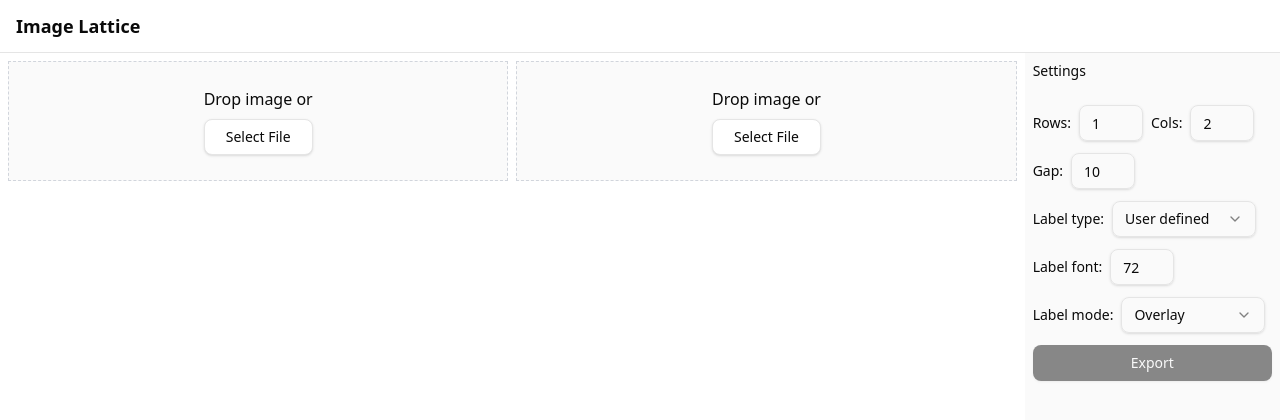
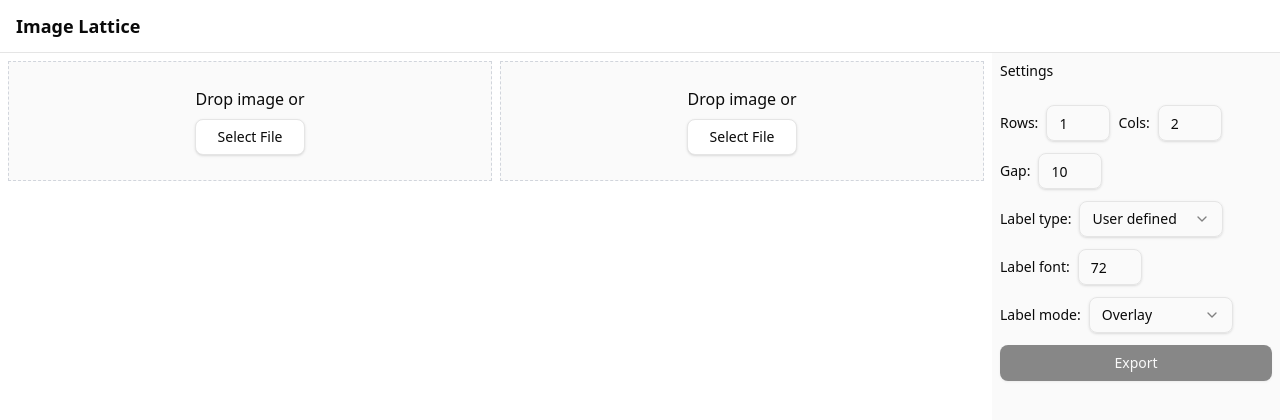
Before and after one commit to motonum/image-lattice, a React (Vite) app: page / in a window 1280 px wide. Shown: the top 420 px of the page. Built offline with nearby package versions, Linux system fonts and the light colour scheme.

Commit message:
chore: サイドバーの幅を固定

```diff
--- a/src/components/SettingsSidebar.tsx
+++ b/src/components/SettingsSidebar.tsx
@@ -134,7 +134,7 @@ export default function SettingsSidebar({
 		setConfirmOpen(false);
 	};
 	return (
-		<Sidebar side="right" collapsible="none" className="w-80">
+		<Sidebar side="right" collapsible="none" className="w-72 flex-none">
 			<SidebarContent>
 				<SidebarHeader>
 					<h2 className="text-sm font-medium">Settings</h2>
```
